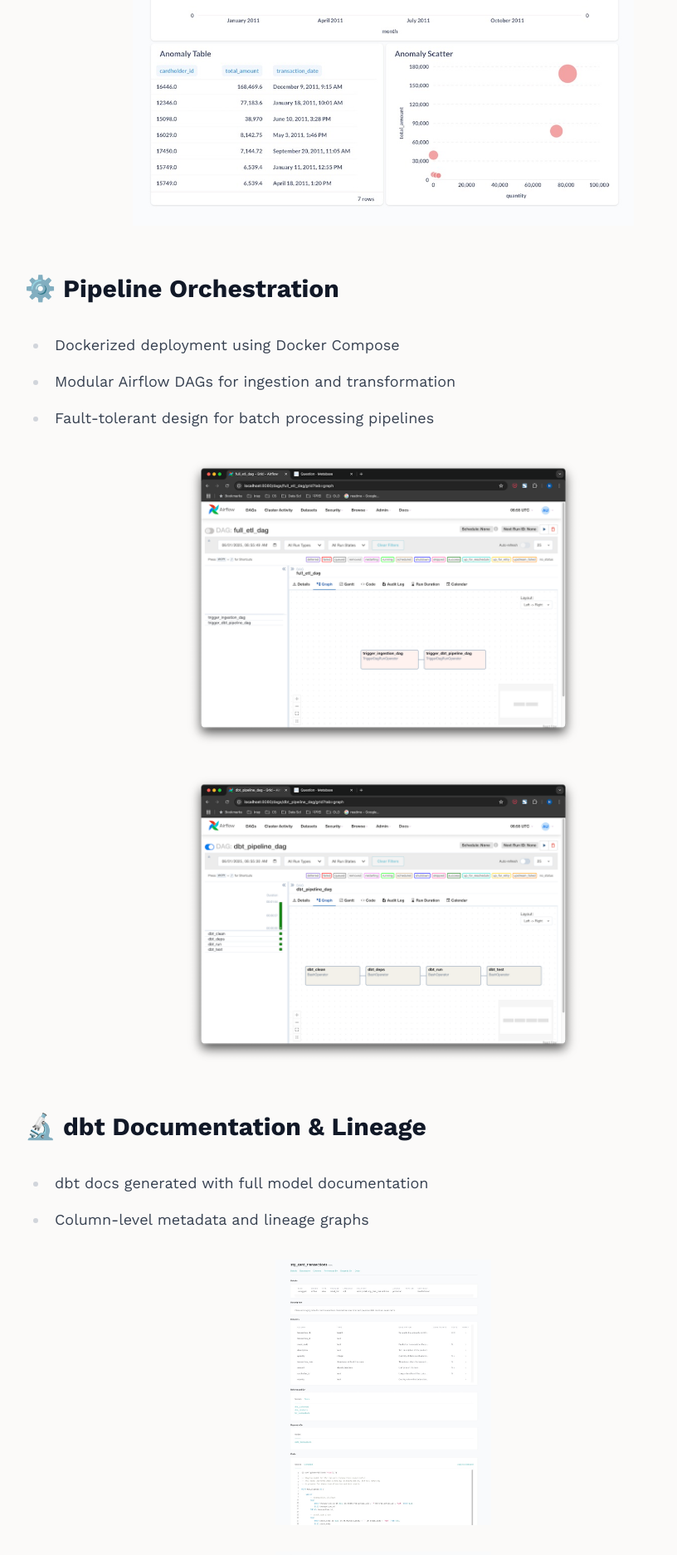
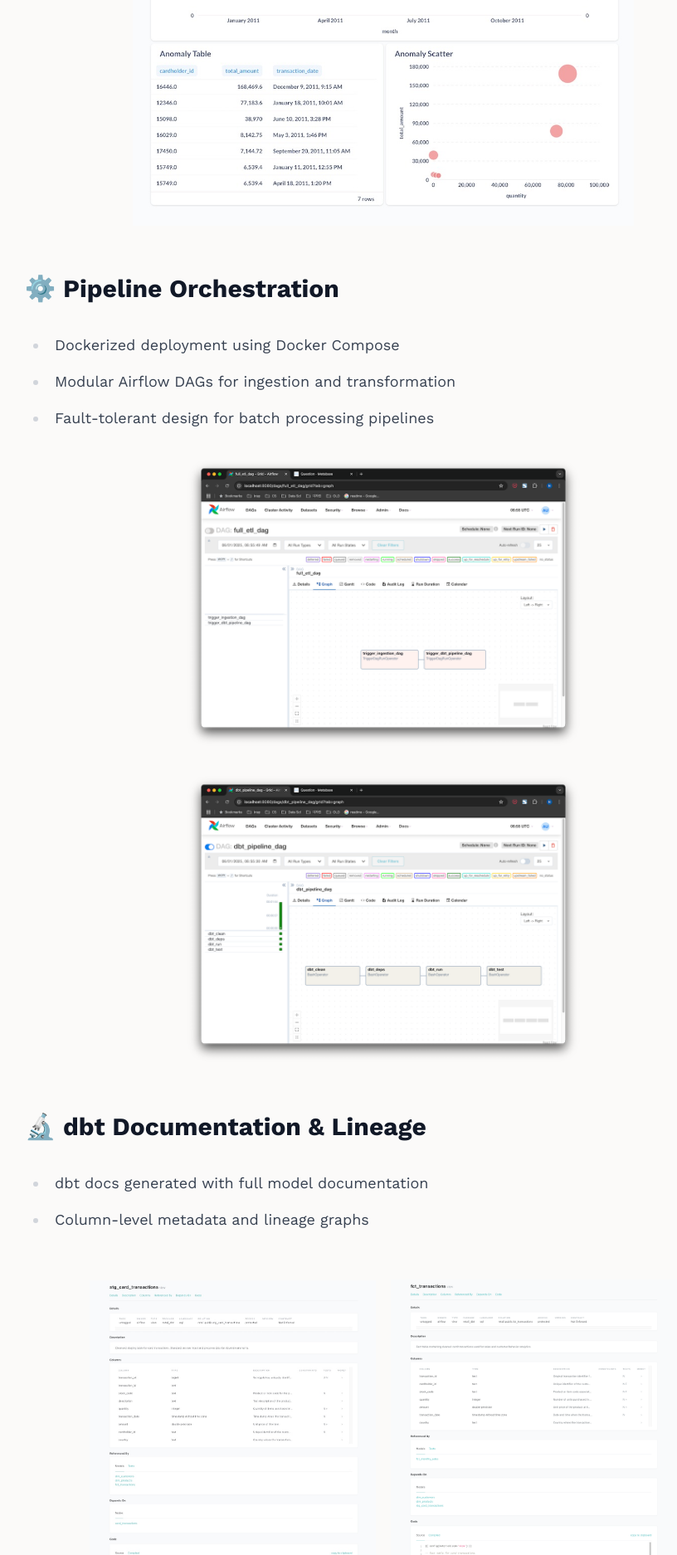
Before and after one commit to namikimlab/namikimlab.github.io, a Jekyll site: the page built from _projects/card-data-mart.md, in a window 1280 px wide. Shown: the part 4526-6400 px from the top of the page at 83% size, without its empty margins (178-994 px from the left). Built offline with Jekyll 4.4.1, drawn with Linux system fonts in a browser that asks for light colours; nearby versions of some CDN libraries.

```diff
--- a/_projects/card-data-mart.md
+++ b/_projects/card-data-mart.md
@@ -98,10 +98,10 @@ Built fully automated dashboards with Metabase:
 - dbt docs generated with full model documentation
 - Column-level metadata and lineage graphs
 
-<p align="center">
-  <img src="/assets/projects/card-data-mart/dbt_doc_1.jpg" alt="dbt doc" width="30%" />
-  <img src="/assets/projects/card-data-mart/dbt_doc_2.png" alt="dbt doc" width="30%" />
-</p>
+<div style="display: flex; justify-content: center; align-items: center; gap: 2%;">
+  <img src="/assets/projects/card-data-mart/dbt_doc_1.jpg" alt="dbt doc" style="width: 40%;" />
+  <img src="/assets/projects/card-data-mart/dbt_doc_2.png" alt="dbt doc" style="width: 40%;" />
+</div>
 
 <p align="center">
   <img src="/assets/projects/card-data-mart/dbt_lineage.png" alt="dbt lineage" width="70%" />
```
